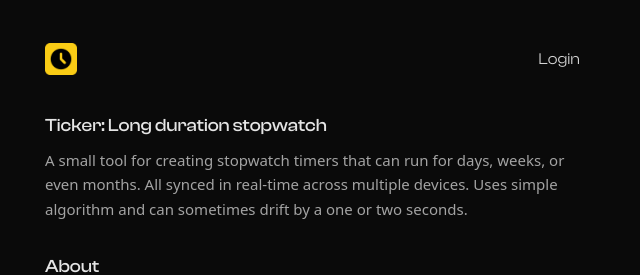
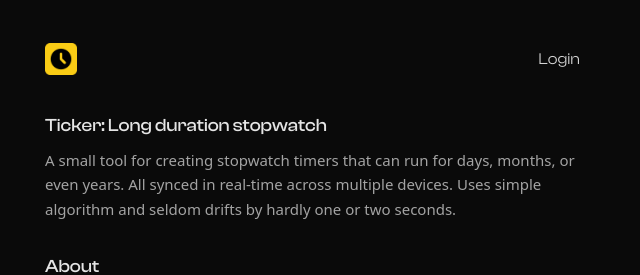
Before and after one commit to pingSubhajit/ticker, a Next.js app: page /about in a window 1280 px wide. Shown: the top 275 px of the page, without its empty margins (319-959 px from the left). Built offline with nearby package versions, Linux system fonts and the light colour scheme; no server answers.

Commit message:
chore: Updating documentation for better wording in about, mention of real-time feature in help and creating the README.md file

```diff
--- a/app/about/page.tsx
+++ b/app/about/page.tsx
@@ -40,8 +40,8 @@ const AboutPage = async () => {
 			<div>
 				<h2 className="text-lg text-neutral-200 font-medium">Ticker: Long duration stopwatch</h2>
 				<p className="mt-2 text-[15px] font-medium text-neutral-400 font-sans leading-relaxed">
-					A small tool for creating stopwatch timers that can run for days, weeks, or even months. All synced
-					in real-time across multiple devices. Uses simple algorithm and can sometimes drift by a one or two
+					A small tool for creating stopwatch timers that can run for days, months, or even years. All synced
+					in real-time across multiple devices. Uses simple algorithm and seldom drifts by hardly one or two
 					seconds.
 				</p>
 			</div>
--- a/components/dialogs/HelpDialog.tsx
+++ b/components/dialogs/HelpDialog.tsx
@@ -21,7 +21,8 @@ const HelpDialog = ({ open, setOpen }: { open: boolean, setOpen: (isOpen: boolea
 					<h4>Usage</h4>
 					<p>
 						The timer starts counting the moment you create the timer and stops the moment you press stop.
-						That means even in case of network delays, the timer will be accurate.
+						That means even in case of network delays, the timer will be accurate. Also any updates will be
+						synced across all your devices in real-time.
 					</p>
 
 					<h4>Shortcuts</h4>
```
Also changed, not shown: 1 other file (tests, documents, lock files or other folders).
